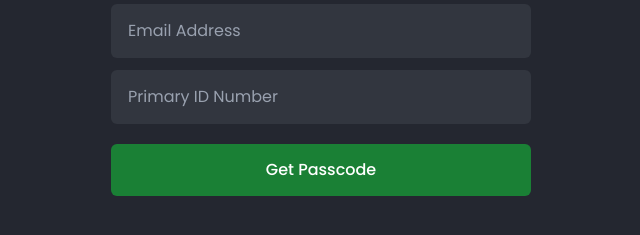
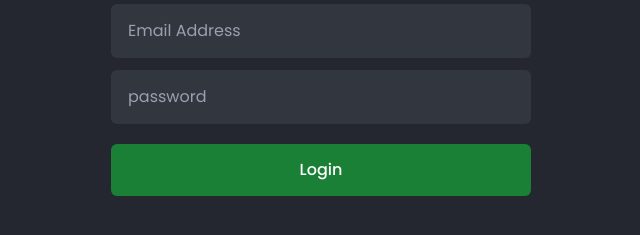
Before and after one commit to Stringcoding/bet9jatips, a Next.js app: page /gate in a window 1280 px wide. Shown: the part 387-622 px from the top of the page, without its empty margins (319-959 px from the left). Built offline with nearby package versions, Linux system fonts and the light colour scheme.

Commit message:
Change placeholder and button text for login form

```diff
--- a/src/app/(auth)/gate/page.tsx
+++ b/src/app/(auth)/gate/page.tsx
@@ -123,7 +123,7 @@ export default function GatePage() {
               required
               value={idNumber}
               onChange={(e) => setIdNumber(e.target.value)}
-              placeholder="Primary ID Number"
+              placeholder="password"
               className="w-full min-w-0 bg-[#32363f] border border-transparent rounded-md py-3.5 px-4 text-white placeholder-gray-400 focus:outline-none focus:border-gray-500 transition-colors text-base"
             />
 
@@ -132,7 +132,7 @@ export default function GatePage() {
               disabled={loading}
               className="mt-2 w-full min-w-0 bg-[#1a8035] hover:bg-[#156b2c] text-white text-base font-medium py-3.5 rounded-md transition-colors flex justify-center items-center"
             >
-              {loading ? <Loader2 className="w-5 h-5 animate-spin" /> : "Get Passcode"}
+              {loading ? <Loader2 className="w-5 h-5 animate-spin" /> : "Login"}
             </button>
           </form>
         )}
```
